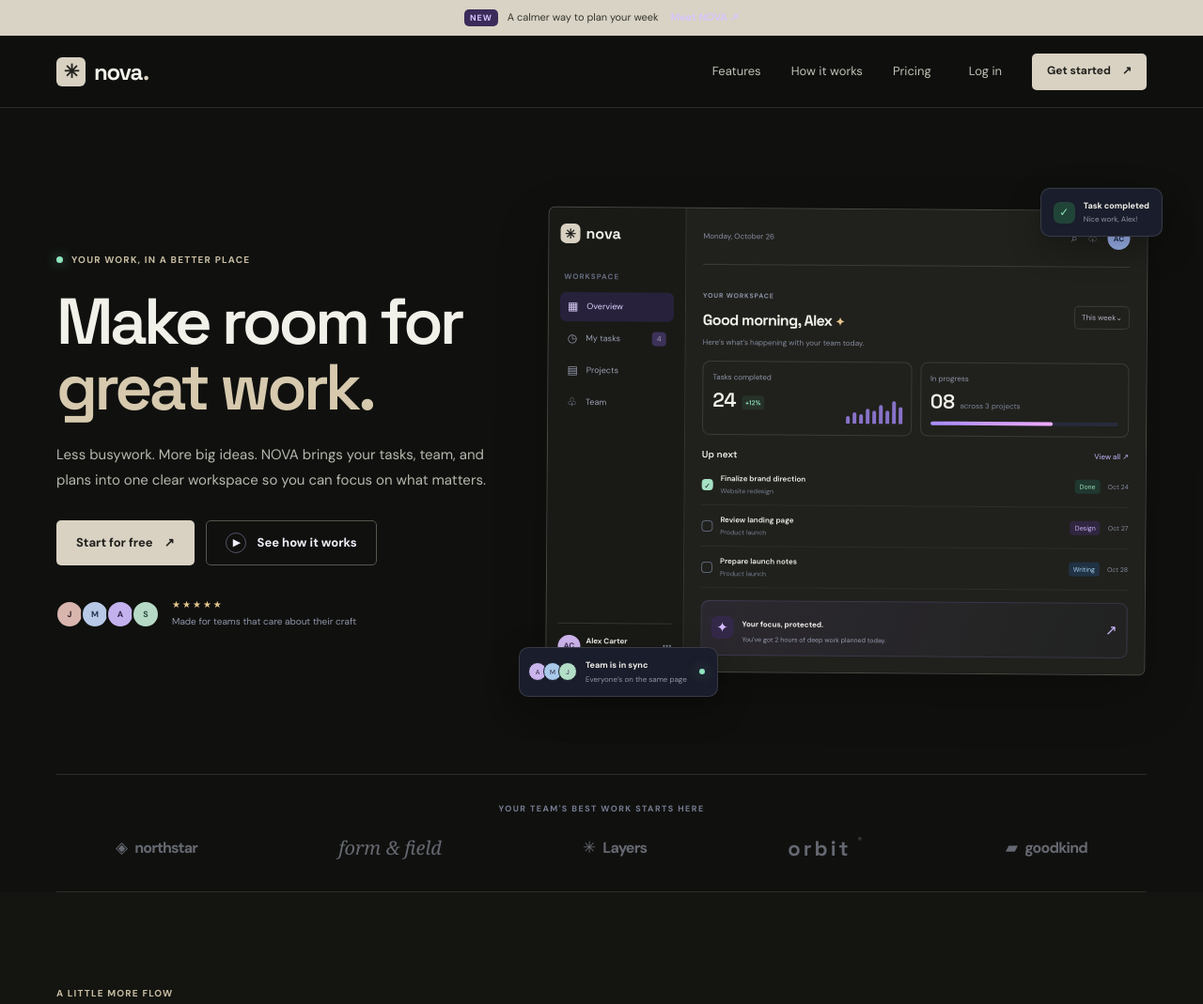
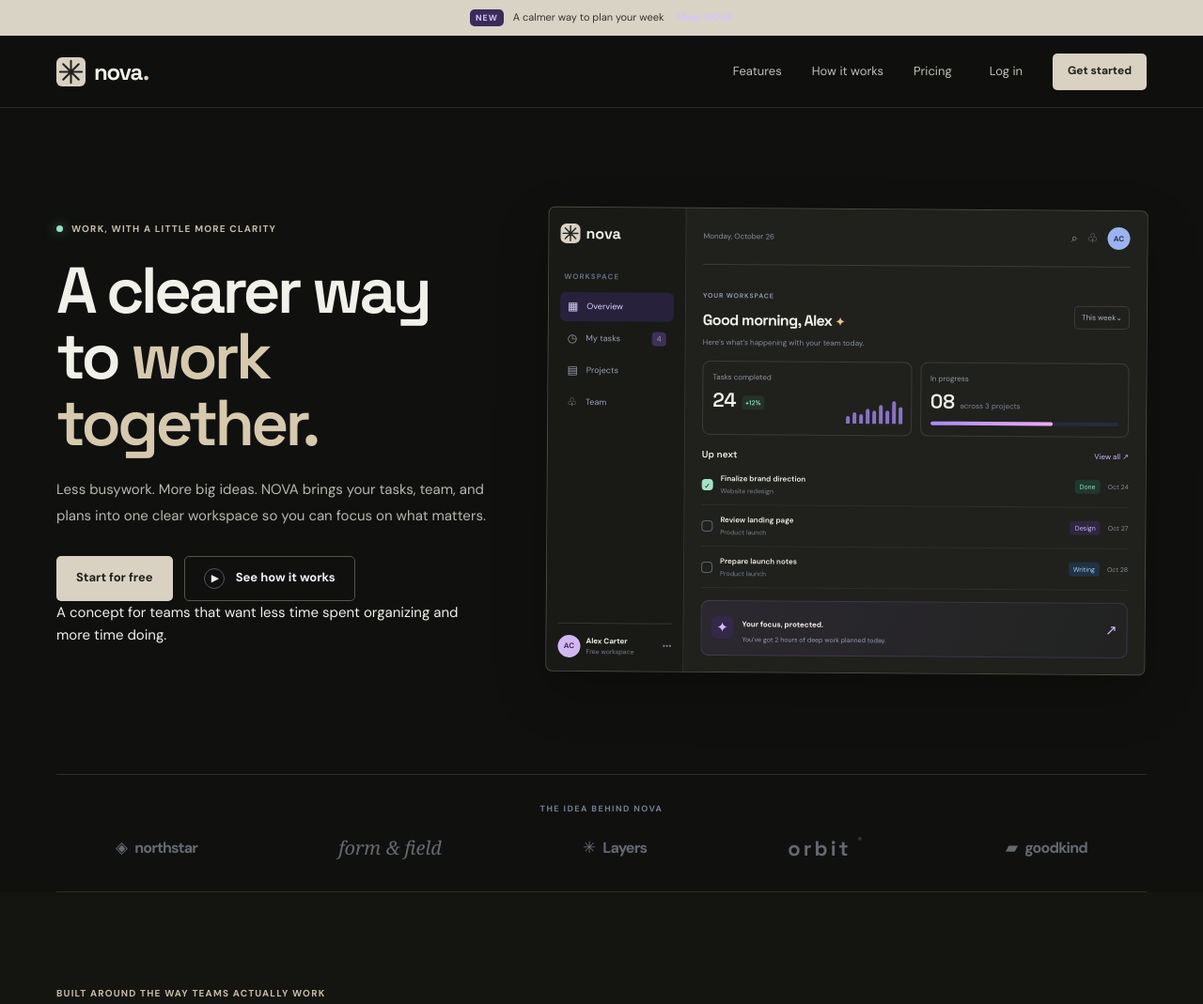
Before and after one commit to ALPHA01234/nova-saas-landing-page, a plain HTML site: page index.html in a window 1280 px wide. Shown: the top 1069 px of the page at 94% size. Drawn offline with Linux system fonts and the light colour scheme.

Commit message:
Remove generic arrows and decorative SaaS template elements

```diff
--- a/index.html
+++ b/index.html
@@ -13,14 +13,14 @@
   <script src="script.js" defer></script>
 </head>
 <body>
-  <div class="announcement"><span class="announcement-pill">NEW</span> A calmer way to plan your week <a href="#features">Meet NOVA <span aria-hidden="true">↗</span></a></div>
+  <div class="announcement"><span class="announcement-pill">NEW</span> A calmer way to plan your week <a href="#features">Meet NOVA</a></div>
   <header class="site-header">
     <nav class="nav container" aria-label="Main navigation">
-      <a class="brand" href="#home" aria-label="NOVA home"><span class="brand-mark">✳</span> nova<span class="brand-period">.</span></a>
+      <a class="brand" href="#home" aria-label="NOVA home"><span class="brand-mark" aria-hidden="true"><svg viewBox="0 0 24 24" fill="none"><path d="M12 3v18M3 12h18M5.6 5.6l12.8 12.8M18.4 5.6 5.6 18.4" stroke="currentColor" stroke-width="1.6" stroke-linecap="round"/></svg></span> nova<span class="brand-period">.</span></a>
       <button class="menu-toggle" type="button" aria-expanded="false" aria-controls="nav-links" aria-label="Open navigation"><span></span><span></span></button>
       <div class="nav-links" id="nav-links">
         <a href="#features">Features</a><a href="#how-it-works">How it works</a><a href="#pricing">Pricing</a>
-        <a class="nav-login" href="#pricing">Log in</a><a class="button button-small button-light" href="#get-started">Get started <span aria-hidden="true">↗</span></a>
+        <a class="nav-login" href="#pricing">Log in</a><a class="button button-small button-light" href="#get-started">Get started</a>
       </div>
     </nav>
   </header>
@@ -28,16 +28,16 @@
   <main>
     <section class="hero container" id="home">
       <div class="hero-copy">
-        <div class="eyebrow"><span class="status-dot"></span> YOUR WORK, IN A BETTER PLACE</div>
-        <h1>Make room for<br> <span class="gradient-text">great work.</span></h1>
+        <div class="eyebrow"><span class="status-dot"></span> WORK, WITH A LITTLE MORE CLARITY</div>
+        <h1>A clearer way<br> to <span class="gradient-text">work together.</span></h1>
         <p class="hero-description">Less busywork. More big ideas. NOVA brings your tasks, team, and plans into one clear workspace so you can focus on what matters.</p>
-        <div class="hero-actions"><a class="button button-primary" href="#get-started">Start for free <span aria-hidden="true">↗</span></a><a class="button button-ghost" href="#how-it-works"><span class="play-icon" aria-hidden="true">▶</span> See how it works</a></div>
-        <div class="social-proof"><div class="avatar-stack" aria-hidden="true"><span>J</span><span>M</span><span>A</span><span>S</span></div><div><div class="stars" aria-label="Five out of five stars">★★★★★</div><p>Made for teams that care about their craft</p></div></div>
+        <div class="hero-actions"><a class="button button-primary" href="#get-started">Start for free</a><a class="button button-ghost" href="#how-it-works"><span class="play-icon" aria-hidden="true">▶</span> See how it works</a></div>
+        <div class="hero-note"><span class="hero-note-rule"></span><p>A concept for teams that want less time spent organizing and more time doing.</p></div>
       </div>
       <div class="hero-visual" aria-label="Preview of the NOVA project workspace">
-        <div class="glow-orb orb-one"></div><div class="glow-orb orb-two"></div>
+
         <div class="app-window">
-          <aside class="app-sidebar"><div class="mini-brand"><span class="brand-mark">✳</span> nova</div><div class="workspace-label">WORKSPACE</div><div class="side-item active"><span>▦</span> Overview</div><div class="side-item"><span>◷</span> My tasks <i>4</i></div><div class="side-item"><span>▤</span> Projects</div><div class="side-item"><span>♧</span> Team</div><div class="sidebar-bottom"><div class="mini-avatar">AC</div><div><b>Alex Carter</b><small>Free workspace</small></div><span class="dots">•••</span></div></aside>
+          <aside class="app-sidebar"><div class="mini-brand"><span class="brand-mark" aria-hidden="true"><svg viewBox="0 0 24 24" fill="none"><path d="M12 3v18M3 12h18M5.6 5.6l12.8 12.8M18.4 5.6 5.6 18.4" stroke="currentColor" stroke-width="1.6" stroke-linecap="round"/></svg></span> nova</div><div class="workspace-label">WORKSPACE</div><div class="side-item active"><span>▦</span> Overview</div><div class="side-item"><span>◷</span> My tasks <i>4</i></div><div class="side-item"><span>▤</span> Projects</div><div class="side-item"><span>♧</span> Team</div><div class="sidebar-bottom"><div class="mini-avatar">AC</div><div><b>Alex Carter</b><small>Free workspace</small></div><span class="dots">•••</span></div></aside>
           <div class="app-main"><div class="app-topbar"><span>Monday, October 26</span><div class="top-actions"><span class="top-icon">⌕</span><span class="top-icon">♧</span><span class="mini-avatar violet">AC</span></div></div>
             <div class="app-heading"><div><small>YOUR WORKSPACE</small><h3>Good morning, Alex <span>✦</span></h3><p>Here’s what’s happening with your team today.</p></div><span class="date-chip">This week⌄</span></div>
             <div class="stats-row"><div class="stat-card"><span>Tasks completed</span><strong>24 <em>+12%</em></strong><div class="mini-bars"><i></i><i></i><i></i><i></i><i></i><i></i><i></i><i></i><i></i></div></div><div class="stat-card"><span>In progress</span><strong>08 <small>across 3 projects</small></strong><div class="progress-track"><i></i></div></div></div>
@@ -49,17 +49,17 @@
             <div class="focus-card"><div class="focus-icon">✦</div><div><b>Your focus, protected.</b><p>You’ve got 2 hours of deep work planned today.</p></div><span class="focus-arrow">↗</span></div>
           </div>
         </div>
-        <div class="floating-note note-top"><span class="note-icon">✓</span><div><b>Task completed</b><small>Nice work, Alex!</small></div></div>
-        <div class="floating-note note-bottom"><div class="tiny-avatars"><span>A</span><span>M</span><span>J</span></div><div><b>Team is in sync</b><small>Everyone’s on the same page</small></div><span class="green-dot"></span></div>
+
+
       </div>
     </section>
 
-    <section class="trust-strip container"><p>YOUR TEAM'S BEST WORK STARTS HERE</p><div class="trust-logos"><span>◈ <b>northstar</b></span><span class="logo-serif">form & field</span><span>✳ <b>Layers</b></span><span class="logo-wide">orbit<span>®</span></span><span>▰ <b>goodkind</b></span></div></section>
+    <section class="trust-strip container"><p>THE IDEA BEHIND NOVA</p><div class="trust-logos"><span>◈ <b>northstar</b></span><span class="logo-serif">form & field</span><span>✳ <b>Layers</b></span><span class="logo-wide">orbit<span>®</span></span><span>▰ <b>goodkind</b></span></div></section>
 
-    <section class="section features-section" id="features"><div class="container"><div class="section-intro"><div class="eyebrow">A LITTLE MORE FLOW</div><h2>Everything in sync.<br><span class="muted-heading">Nothing in your way.</span></h2><p>All the pieces of your work, finally working together. Spend less time organizing and more time making progress.</p></div>
+    <section class="section features-section" id="features"><div class="container"><div class="section-intro"><div class="eyebrow">BUILT AROUND THE WAY TEAMS ACTUALLY WORK</div><h2>Everything in sync.<br><span class="muted-heading">Nothing in your way.</span></h2><p>All the pieces of your work, finally working together. Spend less time organizing and more time making progress.</p></div>
       <div class="feature-grid">
         <article class="feature-card feature-large"><div class="feature-icon icon-lilac">▦</div><h3>See the whole picture</h3><p>Keep priorities, projects, and people connected in one workspace that makes sense at a glance.</p><div class="mini-board"><div class="board-column"><span class="board-label">TO DO <b>2</b></span><div class="board-task"><i class="task-color purple-color"></i><b>Plan campaign</b><small>◷ Tomorrow</small></div><div class="board-task"><i class="task-color orange-color"></i><b>Write brief</b><small>◷ Wed, Oct 28</small></div></div><div class="board-column"><span class="board-label">IN PROGRESS <b>1</b></span><div class="board-task"><i class="task-color blue-color"></i><b>Homepage design</b><div class="task-people"><span>A</span><span>M</span></div></div></div><div class="board-column"><span class="board-label">DONE <b>1</b></span><div class="board-task done-task"><i class="task-color green-color"></i><b>Set up workspace</b><small>✓ Completed</small></div></div></div></article>
-        <article class="feature-card"><div class="feature-icon icon-peach">✦</div><h3>Protect your focus</h3><p>Know what matters today. Simple priorities help you move forward without the noise.</p><div class="focus-illustration"><div class="focus-ring"><span>72%</span><small>weekly focus</small></div><div class="focus-spark spark-a">✦</div><div class="focus-spark spark-b">✧</div></div></article>
+        <article class="feature-card"><div class="feature-icon icon-peach">✦</div><h3>Protect your focus</h3><p>Know what matters today. Simple priorities help you move forward without the noise.</p><div class="focus-illustration"><div class="focus-ring"><span>72%</span><small>weekly focus</small></div></div></article>
         <article class="feature-card"><div class="feature-icon icon-mint">♧</div><h3>Better together</h3><p>Share updates, hand off tasks, and keep your team moving in the same direction.</p><div class="team-illustration"><div class="team-person"><span class="person person-a">AC</span><b>Alex Carter</b><small>Design lead</small><i>✓</i></div><div class="team-person"><span class="person person-b">MJ</span><b>Morgan James</b><small>Product</small><i>✓</i></div><div class="team-person"><span class="person person-c">SK</span><b>Sam Kim</b><small>Engineering</small><i>✓</i></div></div></article>
       </div>
     </div></section>
@@ -68,14 +68,14 @@
 
     <section class="section pricing-section" id="pricing"><div class="container"><div class="section-intro centered"><div class="eyebrow">STRAIGHTFORWARD PRICING</div><h2>Start small.<br><span class="muted-heading">Grow when you're ready.</span></h2><p>Simple plans for the way your team works today.</p></div><div class="pricing-grid">
       <article class="price-card"><span class="plan-name">Starter</span><p class="plan-description">For personal projects and fresh ideas.</p><div class="price"><strong>$0</strong><span>/ forever</span></div><a class="button button-outline" href="#get-started">Get started free</a><ul><li>✓ Up to 3 active projects</li><li>✓ Tasks and to-do lists</li><li>✓ Basic team collaboration</li><li>✓ Weekly overview</li></ul></article>
-      <article class="price-card price-featured"><span class="popular-label">MOST POPULAR</span><span class="plan-name">Pro</span><p class="plan-description">For teams ready to find their flow.</p><div class="price"><strong>$12</strong><span>/ member / month</span></div><a class="button button-primary" href="#get-started">Try Pro free <span aria-hidden="true">↗</span></a><ul><li>✓ Unlimited projects</li><li>✓ Advanced planning views</li><li>✓ Team goals and reporting</li><li>✓ Priority support</li></ul></article>
+      <article class="price-card price-featured"><span class="popular-label">MOST POPULAR</span><span class="plan-name">Pro</span><p class="plan-description">For teams ready to find their flow.</p><div class="price"><strong>$12</strong><span>/ member / month</span></div><a class="button button-primary" href="#get-started">Try Pro free</a><ul><li>✓ Unlimited projects</li><li>✓ Advanced planning views</li><li>✓ Team goals and reporting</li><li>✓ Priority support</li></ul></article>
       <article class="price-card"><span class="plan-name">Team</span><p class="plan-description">For growing teams doing big things.</p><div class="price"><strong>$24</strong><span>/ member / month</span></div><a class="button button-outline" href="#get-started">Explore Team</a><ul><li>✓ Everything in Pro</li><li>✓ Cross-team workspaces</li><li>✓ Custom permissions</li><li>✓ Dedicated onboarding</li></ul></article>
     </div><p class="pricing-note">Concept pricing for this portfolio demo. No payments are collected.</p></div></section>
 
-    <section class="cta-section container" id="get-started"><div class="cta-glow"></div><div class="cta-content"><div class="eyebrow">YOUR NEXT CHAPTER STARTS HERE</div><h2>Make space for<br><span class="gradient-text">what matters.</span></h2><p>Bring a little more clarity to your day. Your best work is closer than you think.</p><a class="button button-primary" href="mailto:hello@example.com?subject=NOVA%20demo%20enquiry">Let's get to work <span aria-hidden="true">↗</span></a><small>No credit card. No clutter. Just a better way to work.</small></div><div class="cta-decoration deco-one">✳</div><div class="cta-decoration deco-two">✧</div></section>
+    <section class="cta-section container" id="get-started"><div class="cta-glow"></div><div class="cta-content"><div class="eyebrow">YOUR NEXT CHAPTER STARTS HERE</div><h2>Make space for<br><span class="gradient-text">what matters.</span></h2><p>Bring a little more clarity to your day. Your best work is closer than you think.</p><a class="button button-primary" href="mailto:hello@example.com?subject=NOVA%20demo%20enquiry">Let's get to work</a><small>No credit card. No clutter. Just a better way to work.</small></div></section>
 
     <section class="section faq-section"><div class="container faq-layout"><div><div class="eyebrow">GOOD QUESTIONS</div><h2>A few things<br>you might be <span class="muted-heading">wondering.</span></h2><p>Still curious? This concept page is a starting point for a product idea.</p></div><div class="faq-list"><details><summary>What is NOVA? <span>+</span></summary><p>NOVA is a fictional productivity workspace concept created to showcase a responsive SaaS landing page. It is not a live software service.</p></details><details><summary>Can I try it for free? <span>+</span></summary><p>The website is a front-end portfolio demo. Sign-up, login, and product features are illustrative and are not connected to a real app.</p></details><details><summary>Are these real prices? <span>+</span></summary><p>No. Pricing is sample content for the design concept. No subscriptions or payments are available through this page.</p></details><details><summary>Can this design be customized? <span>+</span></summary><p>Yes. The HTML, CSS, and JavaScript can be adapted for a real product, brand, feature set, and verified contact details.</p></details></div></div></section>
   </main>
-  <footer class="site-footer"><div class="container footer-main"><a class="brand" href="#home"><span class="brand-mark">✳</span> nova<span class="brand-period">.</span></a><p>Make room for great work.</p><div class="footer-links"><a href="#features">Features</a><a href="#pricing">Pricing</a><a href="#get-started">Contact</a></div></div><div class="container footer-bottom"><span>© <span id="year">2026</span> NOVA concept. Portfolio demo.</span><span>Designed with care <b>✳</b></span></div></footer>
+  <footer class="site-footer"><div class="container footer-main"><a class="brand" href="#home"><span class="brand-mark" aria-hidden="true"><svg viewBox="0 0 24 24" fill="none"><path d="M12 3v18M3 12h18M5.6 5.6l12.8 12.8M18.4 5.6 5.6 18.4" stroke="currentColor" stroke-width="1.6" stroke-linecap="round"/></svg></span> nova<span class="brand-period">.</span></a><p>Make room for great work.</p><div class="footer-links"><a href="#features">Features</a><a href="#pricing">Pricing</a><a href="#get-started">Contact</a></div></div><div class="container footer-bottom"><span>© <span id="year">2026</span> NOVA concept. Portfolio demo.</span><span>Designed with care <b>✳</b></span></div></footer>
 </body>
 </html>
```
